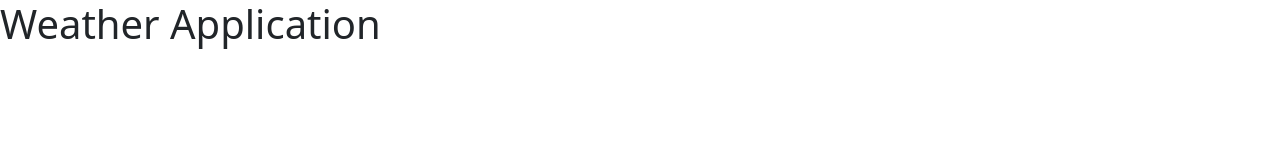
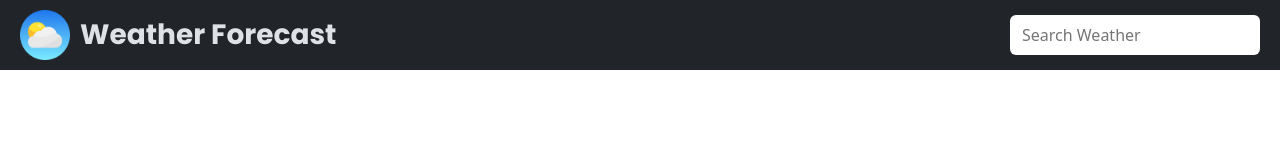
Before and after one commit to YasiruPerera001/weather-application, a plain HTML site: page index.html in a window 1280 px wide. Drawn offline with nearby package versions, Linux system fonts and the light colour scheme.

Commit message:
update header

```diff
--- a/assets/css/style.css
+++ b/assets/css/style.css
@@ -0,0 +1,46 @@
+@font-face {
+    font-family: Poppins;
+    src: url("/assets/font/Poppins-Bold.ttf");
+}
+
+.main_header_div {
+    background-color: #212529;
+    display: flex;
+    align-items: center;
+    justify-content: space-between;
+    padding: 10px 20px;
+}
+
+.header_left_side {
+    width: 50%;
+    display: flex;
+    align-items: center;
+    gap: 10px;
+}
+
+.header_left_side img {
+    width: 50px;
+}
+
+.header_left_side label {
+    font-size: 28px;
+    font-family: Poppins, sans-serif;
+    color: #dee2e6;
+    font-weight: 600;
+}
+
+.header_right_side {
+    width: 50%;
+    display: flex;
+    justify-content: flex-end;
+    align-items: center;
+}
+
+.header_right_side input {
+    width: 250px;
+    padding: 8px 12px;
+    font-size: 16px;
+    border-radius: 6px;
+    border: none;
+    outline: none;
+}
--- a/index.html
+++ b/index.html
@@ -11,12 +11,19 @@
 </head>
 
 <body>
-    <h1>Weather Application</h1>
+    <!-- header -->
+    <div class="main_header_div">
 
-    <script src="assets/js/app.js"></script>
-    <script src="https://cdn.jsdelivr.net/npm/bootstrap@5.3.8/dist/js/bootstrap.bundle.min.js"
-        integrity="sha384-FKyoEForCGlyvwx9Hj09JcYn3nv7wiPVlz7YYwJrWVcXK/BmnVDxM+D2scQbITxI"
-        crossorigin="anonymous"></script>
+        <div class="header_left_side">
+            <img src="assets/img/clouds-and-sun.png" alt="logo">
+            <label>Weather Forecast</label>
+        </div>
+
+        <div class="header_right_side">
+            <input type="text" placeholder="Search Weather">
+        </div>
+
+    </div>
 </body>
 
 </html>
```
Also changed, not shown: assets/font/Poppins-Black.ttf (added), assets/font/Poppins-Bold.ttf (added), assets/img/clouds-and-sun.png (added), 1 other file.
